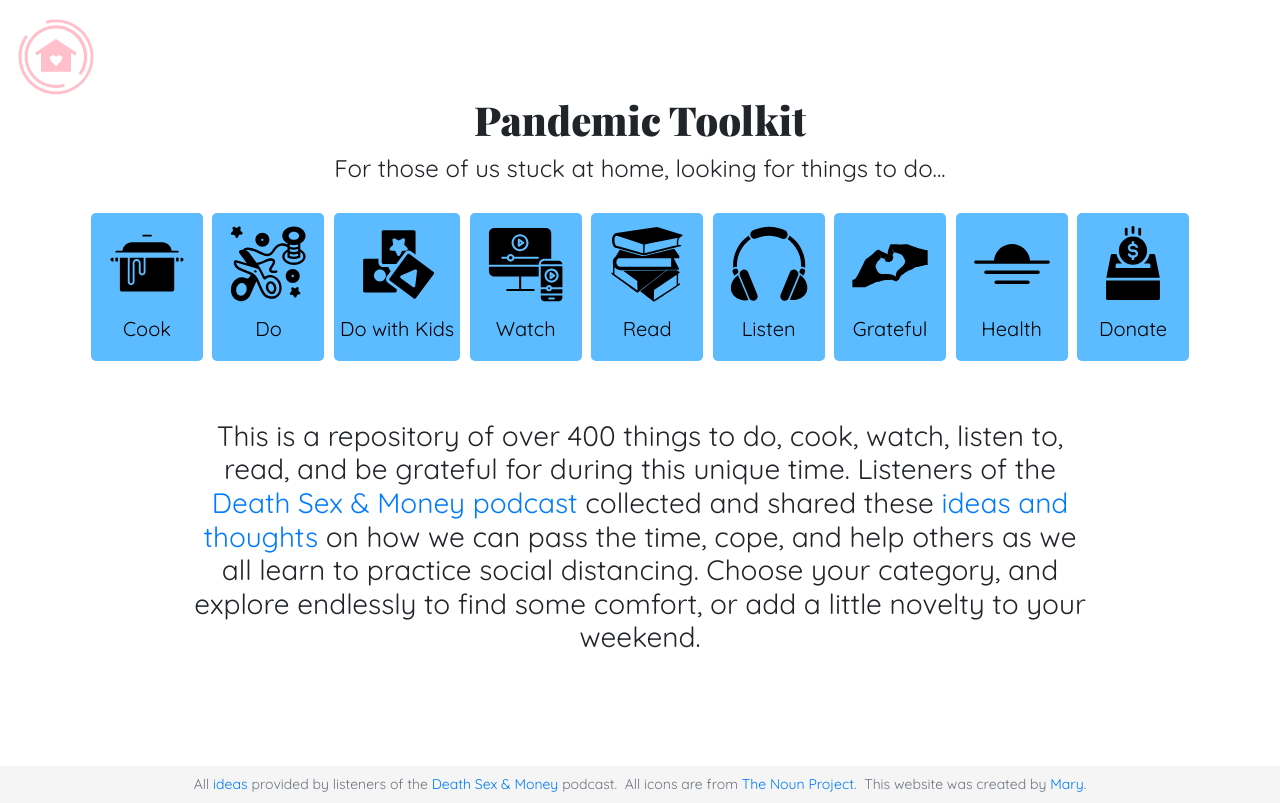
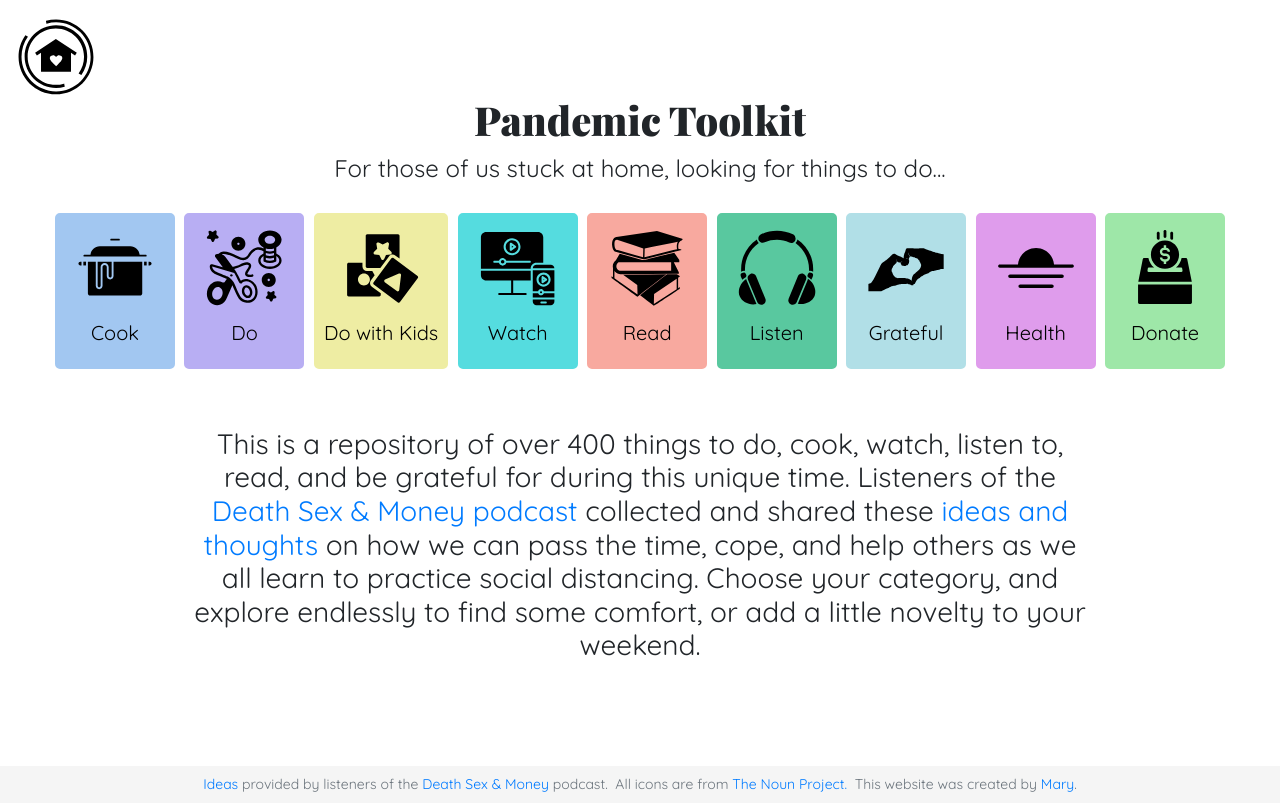
Before and after one commit to maryeleanor/ideas_flask_app, a Flask app: page / in a window 1280 px wide. Run offline with Flask 2, Linux system fonts and the light colour scheme; some libraries are stand-ins or nearby versions; some web fonts are replaced.

Commit message:
added colors and category tags

```diff
--- a/ideas/routes.py
+++ b/ideas/routes.py
@@ -23,54 +23,54 @@ def home():
             cook_ideas = db.session.query(cook).all()
             x = random.randint(0, len(cook_ideas)-1)
             idea = cook_ideas[x]
-            return render_template("index.html", idea=idea)
+            return render_template("index.html", idea=idea, category="cook", tag="Something to cook")
 
         if request.form.get('do') == 'do':
             do_ideas = db.session.query(do).all()
             x = random.randint(0, len(do_ideas)-1)
             idea = do_ideas[x]
-            return render_template("index.html", idea=idea)
+            return render_template("index.html", idea=idea, category="do", tag="Something to do")
 
         if request.form.get('kids') == 'kids':
             kids_ideas = db.session.query(kids).all()
             x = random.randint(0, len(kids_ideas)-1)
             idea = kids_ideas[x]
-            return render_template("index.html", idea=idea)
+            return render_template("index.html", idea=idea, category="kids", tag="Something to do with kids")
 
         if request.form.get('watch') == 'watch':
             watch_ideas = db.session.query(watch).all()
             x = random.randint(0, len(watch_ideas)-1)
             idea = watch_ideas[x]
-            return render_template("index.html", idea=idea)
+            return render_template("index.html", idea=idea, category="watch", tag="Something to watch")
 
         if request.form.get('read') == 'read':
             read_ideas = db.session.query(read).all()
             x = random.randint(0, len(read_ideas)-1)
             idea = read_ideas[x]
-            return render_template("index.html", idea=idea)
+            return render_template("index.html", idea=idea, category="read", tag="Something to read")
 
         if request.form.get('listen') == 'listen':
             listen_ideas = db.session.query(listen).all()
             x = random.randint(0, len(listen_ideas)-1)
             idea = listen_ideas[x]
-            return render_template("index.html", idea=idea)
+            return render_template("index.html", idea=idea, category="listen", tag="Something to listen to")
 
         if request.form.get('grateful') == 'grateful':
             grateful_ideas = db.session.query(grateful).all()
             x = random.randint(0, len(grateful_ideas)-1)
             idea = grateful_ideas[x]
-            return render_template("index.html", idea=idea)
+            return render_template("index.html", idea=idea, category="grateful", tag="Something to be grateful for")
+
+        if request.form.get('health') == 'health':
+            health_ideas = db.session.query(health).all()
+            x = random.randint(0, len(health_ideas)-1)
+            idea = health_ideas[x]
+            return render_template("index.html", idea=idea, category="health", tag="For your mental health")
 
         if request.form.get('donate') == 'donate':
             donate_ideas = db.session.query(donate).all()
             x = random.randint(0, len(donate_ideas)-1)
             idea = donate_ideas[x]
-            return render_template("index.html", idea=idea)
-
-        if request.form.get('health') == 'health':
-            health_ideas = db.session.query(health).all()
-            x = random.randint(0, len(health_ideas)-1)
-            idea = health_ideas[x]
-            return render_template("index.html", idea=idea)
+            return render_template("index.html", idea=idea, category="donate", tag="Something to donate")
 
     return render_template("index.html")
--- a/ideas/static/style.css
+++ b/ideas/static/style.css
@@ -54,27 +53,64 @@ fieldset{
   padding:none !important;
 }
 
-
 .container-fluid {
   text-align: center;
 }
 
+  button.cook{
+    background-color: #a2c7f1;
+    border: solid #a2c7f1 4px;
+      }
+  button.do{
+    background-color:#b8aef3 ;
+    border: solid #b8aef3 4px;
+    }
+  button.kids{
+    background-color: #eeeda3;
+    border: solid #eeeda3 4px;
+    }
+  button.watch{
+    background-color:#55dcdf ;
+    border: solid #55dcdf 4px;
+    }
+  button.read{
+    background-color:#f8a99f ;
+    border: solid #f8a99f 4px;
+    }
+  button.listen {
+    background-color: #59c89f ;
+    border: solid #59c89f 4px;
+    }
+  button.grateful{
+    background-color: #b1dfe7;
+    border: solid #b1dfe7 4px;
+    }
+  button.health {
+    background-color:#df9cec ;
+    border: solid #df9cec 4px;
+    }
+  button.donate{
+    background-color: #9ee7a8;
+    border: solid #9ee7a8 4px;
+    }
+
+
 .flex-item{
   display: inline-block;
   margin: 7px;
-  background-color: #5CBCFF;
   text-align: center;
   border-radius: 5px;
   transition: transform 0.3s ease;
   cursor: pointer;
   border: 0;
+  /* background-color: #5CBCFF; */
 }
 
 .fields{
   text-align: center;
-  background-color: #5CBCFF;
   display: block;
   border: 0px;
+  /* background-color: #5CBCFF;  */
 }
 
 .flex-item:hover {
@@ -106,6 +141,47 @@ article{
          -o-animation: fadein 1.5s; /* Opera < 12.1 */
             animation: fadein 1.5s;
 }
+
+    .cook{
+      border: solid #a2c7f1 4px;
+      }
+    .do{
+      border: solid #b8aef3 4px;
+    }
+    .kids{
+      border: solid #eeeda3 4px;
+    }
+    .watch{
+      border: solid #55dcdf 4px;
+    }
+    .read{
+      border: solid #f8a99f 4px;
+    }
+    .listen {
+      border: solid #59c89f 4px;
+    }
+    .grateful{
+      border: solid #b1dfe7 4px;
+    }
+    .health {
+      border: solid #df9cec 4px;
+    }
+    .donate{
+       border: solid #9ee7a8 4px;
+    }
+
+
+    article h6{
+        font-weight: bold;
+        text-transform: uppercase;
+        width:160px;
+        margin-top: -40px;
+        background:white;
+        position: absolute;
+    }
+
+
+
 
 @keyframes fadein {
     from { opacity: 0; }
--- a/ideas/templates/index.html
+++ b/ideas/templates/index.html
@@ -14,48 +14,48 @@
         <form method="POST" action="{{ url_for('home') }}" >
                 <fieldset class="form-group">
 
-                <button name=cook type=form.cook  value=cook  class="form-group btn-outline flex-item">
+                <button name=cook type=form.cook  value=cook  class="form-group btn-outline flex-item cook">
                         <img class="btn-img" src="/static/img/cooking.svg" />
                         <p> Cook </p>
                 </button>
 
-                <button name=do type=form.do value=do class="form-group btn-outline flex-item">
+                <button name=do type=form.do value=do class="form-group btn-outline flex-item do">
                         <img class="btn-img" src="/static/img/craft.svg" />
                         <p> Do </p>
                 </button>
 
-                <button name=kids type=form.kids value=kids class="form-group btn-outline flex-item">
+                <button name=kids type=form.kids value=kids class="form-group btn-outline flex-item kids">
                         <img class="btn-img" src="/static/img/blocks.svg" />
                         <p class="d-none d-sm-none d-md-none d-lg-none d-xl-block"> Do with Kids</p>
                         <p class="d-block d-sm-block d-md-block d-lg-block d-xl-none"> Kids </p>
                 </button>
 
-                <button name=watch type=form.watch value=watch class="form-group btn-outline flex-item">
+                <button name=watch type=form.watch value=watch class="form-group btn-outline flex-item watch">
                         <img class="btn-img" src="/static/img/play.svg" />
                         <p> Watch </p>
                 </button>
 
-                <button name=read type=form.read value=read class="form-group btn-outline flex-item">
+                <button name=read type=form.read value=read class="form-group btn-outline flex-item read">
                         <img class="btn-img" src="/static/img/read.svg" />
                         <p> Read </p>
                 </button>
 
-                <button name=listen type=form.listen value=listen class="form-group btn-outline flex-item">
+                <button name=listen type=form.listen value=listen class="form-group btn-outline flex-item listen">
                         <img class="btn-img" src="/static/img/listen.svg" />
                         <p> Listen </p>
                 </button>
 
-                <button name=grateful type=form.grateful value=grateful class="form-group btn-outline flex-item">
+                <button name=grateful type=form.grateful value=grateful class="form-group btn-outline flex-item grateful">
                         <img class="btn-img" src="/static/img/hand-heart.svg" />
                         <p> Grateful </p>
                 </button>
 
-                <button name=health type=form.health value=health class="form-group btn-outline flex-item">
+                <button name=health type=form.health value=health class="form-group btn-outline flex-item health">
                         <img class="btn-img" src="/static/img/sun.svg" />
                         <p> Health </p>
                 </button>
 
-                <button name=donate type=form.donate value=donate class="form-group btn-outline flex-item">
+                <button name=donate type=form.donate value=donate class="form-group btn-outline flex-item donate">
                         <img class="btn-img" src="/static/img/donate2.svg" />
                         <p> Donate </p>
                 </button>
@@ -76,7 +76,8 @@
         {% endif %}
 
         {% if idea is defined %}
-        <article class="media content-section">
+        <article class="media content-section {{ category }}">
+                <h6 class="d-none d-sm-none d-md-block">{{  tag }}</h6>
                 <div class="media-body">
                         {% if idea.url %}
                                 <a href="{{ idea.url }}"  target="_blank">
--- a/ideas/templates/layout.html
+++ b/ideas/templates/layout.html
@@ -12,9 +12,7 @@
     <!-- documentation at http://getbootstrap.com/docs/4.1/, alternative themes at https://bootswatch.com/ -->
     <link href="https://maxcdn.bootstrapcdn.com/bootstrap/4.1.3/css/bootstrap.min.css" rel="stylesheet">
 
-    <!-- https://favicon.io/emoji-favicons/money-mouth-face/ -->
     <link href="/static/favicon.ico" rel="icon">
-
     <link href="/static/style.css" rel="stylesheet">
 
     <script src="https://code.jquery.com/jquery-3.3.1.min.js"></script>
@@ -50,7 +48,7 @@
     </main>
 
     <footer class="small text-muted">
-        <p> All <a target="_blank" href="https://docs.google.com/spreadsheets/d/1npe706TWTCzg9LzP_Jydso_w5rRbCxbwDQp-bUaB44E/">ideas</a>
+        <p><a target="_blank" href="https://docs.google.com/spreadsheets/d/1npe706TWTCzg9LzP_Jydso_w5rRbCxbwDQp-bUaB44E/">Ideas</a>
         provided by listeners of the <a target="_blank" href="https://www.wnycstudios.org/podcasts/deathsexmoney"> Death Sex & Money</a> podcast.&nbsp;
         All icons are from <a href="https://thenounproject.com/" target="_blank">The Noun Project.</a>&nbsp;
         This website was created by <a target="_blank" href="https://twitter.com/Mary_Eleanor">Mary</a>.
```
Also changed, not shown: other parts of ideas/static/style.css (+21 -20 lines), ideas/Screen Shot 2020-03-29 at 12.44.22 PM.png (added).
